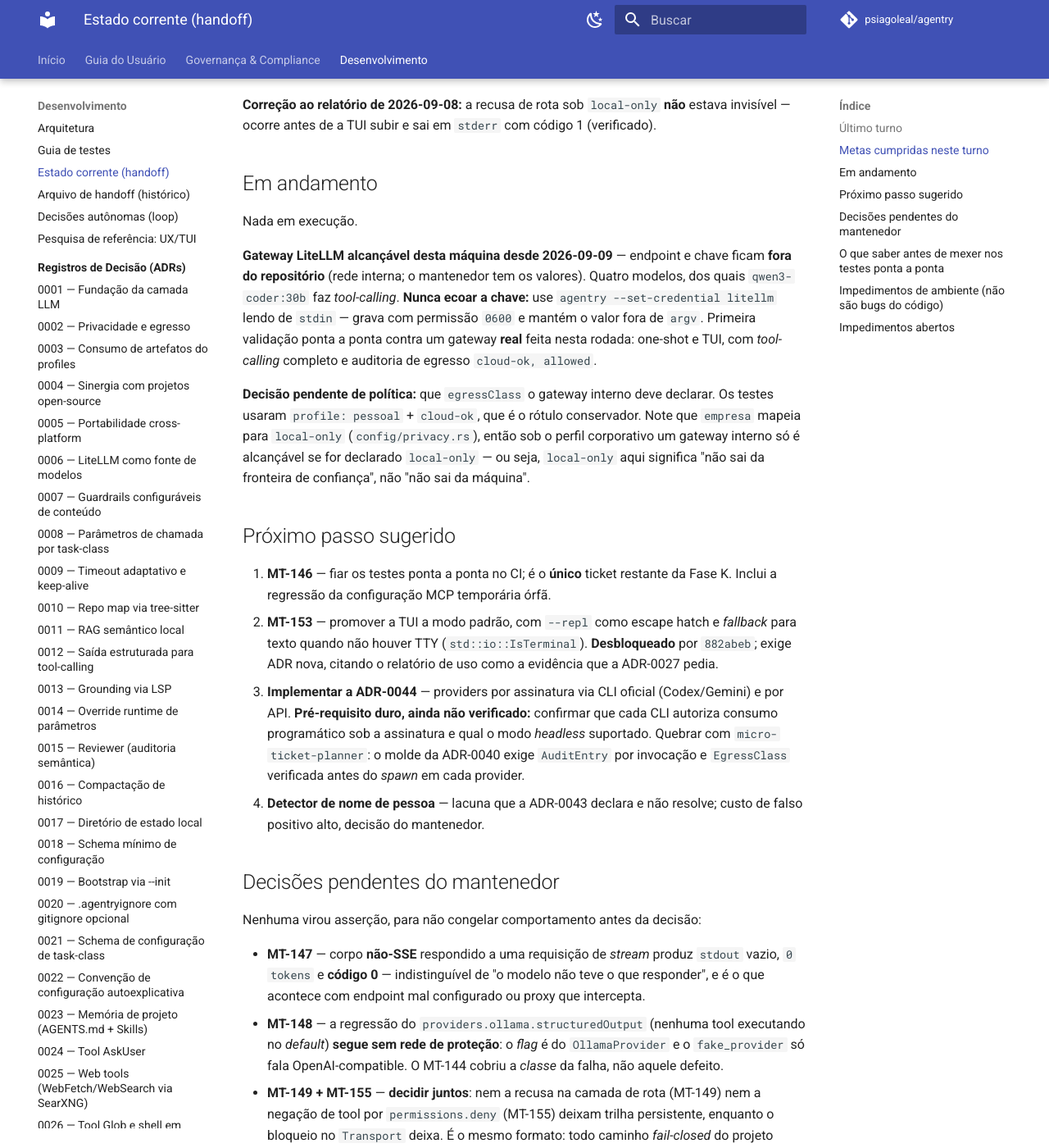
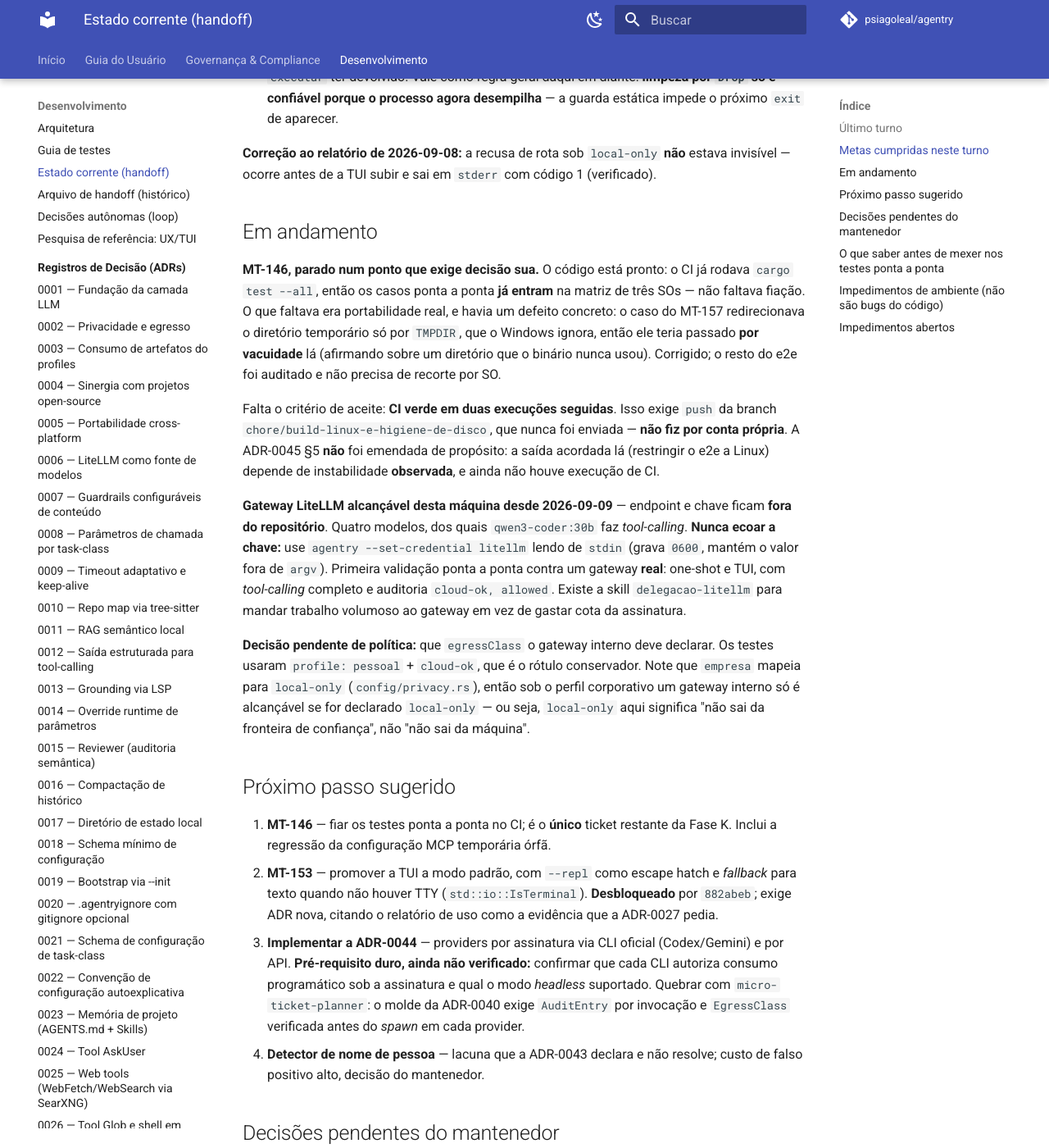
Before and after one commit to psiagoleal/agentry, an MkDocs documentation site: the page built from docs/CURRENT-STATE.md, in a window 1280 px wide and 1400 px high, scrolled down 1445 px. Shown: the whole window at 82% size. Built offline with MkDocs 1.6.1 and Material for MkDocs 9.7.7, drawn with Linux system fonts in a browser that asks for light colours; comment, search, counter and statistics services are not loaded; some of the changed text lies outside the part shown.

Commit message:
docs(handoff): MT-146 parado no push, com o motivo
Deixa explicito onde o ticket parou e por que: o codigo esta pronto, o
criterio de aceite (CI verde duas vezes seguidas) exige push da branch,
que nunca foi enviada, e essa e uma decisao do mantenedor.

{agente: Claude Code; modelo: claude-opus-5}

```diff
--- a/docs/CURRENT-STATE.md
+++ b/docs/CURRENT-STATE.md
@@ -14,11 +14,11 @@
 - **Data:** 2026-09-09
 - **Branch:** `chore/build-linux-e-higiene-de-disco` (**não mesclada em `main`**)
 - **Commits desta rodada:** `882abeb`, `2bf620d`, `67b1e77`, `bcc7788`, `f521dbe`, `5c311ca`,
-  `f1ffdde`
+  `f1ffdde`, `f00b730`, `c4bfda0`
 - **Estado da árvore:** `AGENTS.md`, `skills/README.md` e os diretórios de skills não
   rastreados seguem modificados de **outra frente**, anteriores a esta rodada e intocados.
-  Há um binário `agentry` de ~280 MB **solto na raiz** (não rastreado, não coberto pelo
-  `.gitignore`, de 2026-09-06) — cópia de build, não versionar; remover é decisão do dono.
+  Há um binário `agentry` de ~280 MB **solto na raiz** (não rastreado, fora do `.gitignore`) —
+  cópia de build; remover é decisão do dono.
 - **DoD:** `cargo fmt` aplicado, `cargo clippy --workspace --all-targets -- -D warnings` com
   saída **0**, suíte completa **835 testes verdes**.
 
@@ -32,6 +32,8 @@
       mais o motivo do erro; a ajuda passou a explicar os marcadores e o clique de expansão.
 - [x] **`f1ffdde`** — **MT-157**: saída do processo concentrada na `main`; os 25
       `std::process::exit` viraram `Encerramento(n)` propagado por `?`.
+- [~] **`c4bfda0`** — **MT-146** (parcial): e2e auditado e tornado portável para a matriz; falta
+      **só** observar o CI verde duas vezes, o que depende de um `push` ainda não autorizado.
 
 Causa raiz de cada um (detalhe em `docs/roadmap-v0.18.md`); as três correções compartilham a
 mesma forma — **informação correta produzida no lugar certo, que não chegava a quem precisa**:
@@ -55,14 +57,24 @@
 
 ## Em andamento
 
-Nada em execução.
+**MT-146, parado num ponto que exige decisão sua.** O código está pronto: o CI já rodava
+`cargo test --all`, então os casos ponta a ponta **já entram** na matriz de três SOs — não
+faltava fiação. O que faltava era portabilidade real, e havia um defeito concreto: o caso do
+MT-157 redirecionava o diretório temporário só por `TMPDIR`, que o Windows ignora, então ele
+teria passado **por vacuidade** lá (afirmando sobre um diretório que o binário nunca usou).
+Corrigido; o resto do e2e foi auditado e não precisa de recorte por SO.
+
+Falta o critério de aceite: **CI verde em duas execuções seguidas**. Isso exige `push` da
+branch `chore/build-linux-e-higiene-de-disco`, que nunca foi enviada — **não fiz por conta
+própria**. A ADR-0045 §5 **não** foi emendada de propósito: a saída acordada lá (restringir o
+e2e a Linux) depende de instabilidade **observada**, e ainda não houve execução de CI.
 
 **Gateway LiteLLM alcançável desta máquina desde 2026-09-09** — endpoint e chave ficam **fora
-do repositório** (rede interna; o mantenedor tem os valores). Quatro modelos, dos quais
-`qwen3-coder:30b` faz *tool-calling*. **Nunca ecoar a chave:** use
-`agentry --set-credential litellm` lendo de `stdin` — grava com permissão `0600` e mantém o
-valor fora de `argv`. Primeira validação ponta a ponta contra um gateway **real** feita nesta
-rodada: one-shot e TUI, com *tool-calling* completo e auditoria de egresso `cloud-ok, allowed`.
+do repositório**. Quatro modelos, dos quais `qwen3-coder:30b` faz *tool-calling*. **Nunca ecoar
+a chave:** use `agentry --set-credential litellm` lendo de `stdin` (grava `0600`, mantém o valor
+fora de `argv`). Primeira validação ponta a ponta contra um gateway **real**: one-shot e TUI,
+com *tool-calling* completo e auditoria `cloud-ok, allowed`. Existe a skill `delegacao-litellm`
+para mandar trabalho volumoso ao gateway em vez de gastar cota da assinatura.
 
 **Decisão pendente de política:** que `egressClass` o gateway interno deve declarar. Os testes
 usaram `profile: pessoal` + `cloud-ok`, que é o rótulo conservador. Note que `empresa` mapeia
@@ -89,9 +101,9 @@
 
 Nenhuma virou asserção, para não congelar comportamento antes da decisão:
 
-- **MT-147** — corpo **não-SSE** respondido a uma requisição de *stream* produz `stdout` vazio,
-  `0 tokens` e **código 0** — indistinguível de "o modelo não teve o que responder", e é o que
-  acontece com endpoint mal configurado ou proxy que intercepta.
+- **MT-147** — corpo **não-SSE** numa requisição de *stream* produz `stdout` vazio, `0 tokens` e
+  **código 0** — indistinguível de "o modelo não teve o que responder", e é o que acontece com
+  endpoint mal configurado ou proxy que intercepta.
 - **MT-148** — a regressão do `providers.ollama.structuredOutput` (nenhuma tool executando no
   *default*) **segue sem rede de proteção**: o *flag* é do `OllamaProvider` e o `fake_provider`
   só fala OpenAI-compatible. O MT-144 cobriu a *classe* da falha, não aquele defeito.
```
